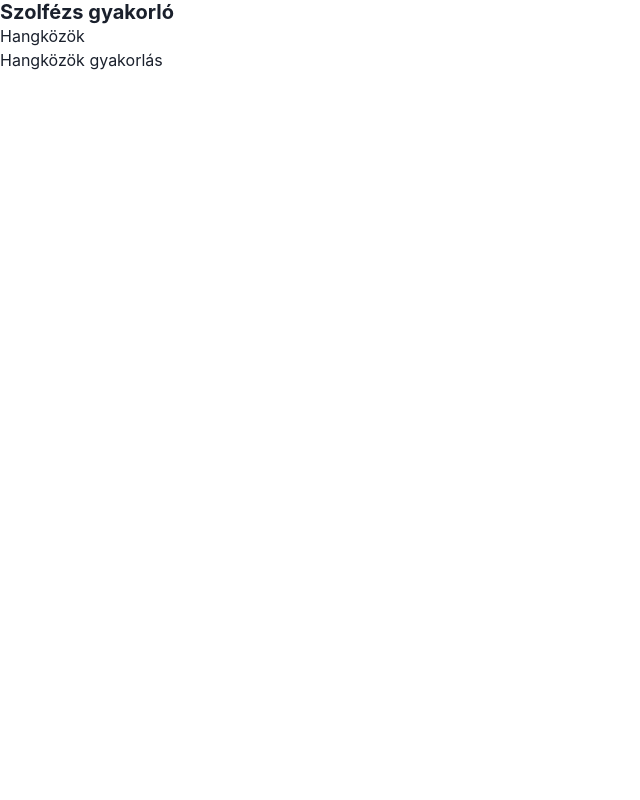
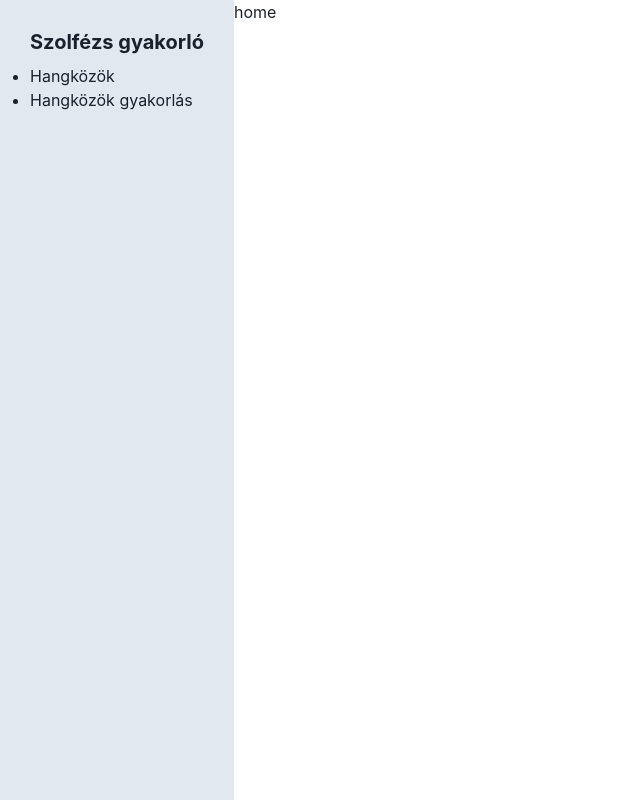
Before and after one commit to orsi-k/szolfezs_gyakorlo, a React (Create React App) app: page / in a window 1280 px wide. Shown: the whole page, without its empty margins (0-640 px from the left). Built offline with nearby package versions, Linux system fonts and the light colour scheme; what tonal would draw is missing.

Commit message:
Add sidebar and routes

```diff
--- /dev/null
+++ b/src/components/sidebar-component.tsx
@@ -0,0 +1,29 @@
+import { Box, Heading } from "@chakra-ui/react";
+import { Link, Outlet } from "react-router-dom";
+
+const Sidebar = () => {
+  return (
+    <>
+      <Box className="sidebar" p="20px" backgroundColor="gray.200" flexShrink={0}>
+        <Link to={`/`}>
+          <Heading size="md" p="10px">
+            Szolfézs gyakorló
+          </Heading>
+        </Link>
+        <nav style={{ marginLeft: "10px" }}>
+          <ul>
+            <li>
+              <Link to={`/intervals`}>Hangközök</Link>
+            </li>
+            <li>
+              <Link to={`/intervals/test`}>Hangközök gyakorlás</Link>
+            </li>
+          </ul>
+        </nav>
+      </Box>
+      <Outlet />
+    </>
+  );
+};
+
+export default Sidebar;
--- a/src/index.css
+++ b/src/index.css
@@ -12,7 +12,10 @@ code {
     monospace;
 }
 
-.interval-card {
-  background-color: aquamarine;
-
+#root {
+  display: flex;
+  direction: row;
+  width:100%;
+  height:100%;
+  position:fixed;
 }
--- a/src/index.tsx
+++ b/src/index.tsx
@@ -1,30 +1,24 @@
 import React from "react";
 import ReactDOM from "react-dom/client";
-import { createBrowserRouter, RouterProvider } from "react-router-dom";
+import { createBrowserRouter, createRoutesFromElements, Route, RouterProvider } from "react-router-dom";
 
 import "./index.css";
-import Root from "./routes/root";
+import Home from "./routes/home";
 import { ChakraProvider } from "@chakra-ui/react";
 
 import IntervalsPage from "./routes/intervals-page";
 import IntervalsTestPage from "./routes/intervals-test-page";
+import Sidebar from "./components/sidebar-component";
 
-const router = createBrowserRouter([
-  {
-    path: "/",
-    element: <Root />,
-    children: [
-      {
-        path: "intervals",
-        element: <IntervalsPage />,
-      },
-      {
-        path: "intervals/test",
-        element: <IntervalsTestPage />,
-      },
-    ],
-  },
-]);
+const router = createBrowserRouter(
+  createRoutesFromElements(
+    <Route path="/" element={<Sidebar />}>
+      <Route index element={<Home />} />
+      <Route path="intervals" element={<IntervalsPage />} />
+      <Route path="intervals/test" element={<IntervalsTestPage />} />
+    </Route>
+  )
+);
 
 const root = ReactDOM.createRoot(document.getElementById("root") as HTMLElement);
 
--- /dev/null
+++ b/src/routes/home.tsx
@@ -0,0 +1,10 @@
+import { Outlet } from "react-router-dom";
+import Sidebar from "../components/sidebar-component";
+
+const Home = () => {
+  return (
+    <div>home</div>
+  );
+};
+
+export default Home;
--- a/src/routes/intervals-page.tsx
+++ b/src/routes/intervals-page.tsx
@@ -1,6 +1,6 @@
 import { useState } from "react";
 import { Note } from "tonal";
-import { Select, Stack } from "@chakra-ui/react";
+import { Box, Divider, Select, Stack } from "@chakra-ui/react";
 
 import IntervalComponent from "../components/interval-component";
 import { intervals, startingNotes } from "../data";
@@ -10,8 +10,9 @@ const IntervalsPage = () => {
 
   return (
     <div style={{ display: "flex", flexDirection: "column" }}>
+      <Box>
         Select starting note:
-      <Select placeholder="C4" onChange={(e) => setStartingNote(Note.get(e.target.value))}>
+        <Select w="150px" placeholder="C4" onChange={(e) => setStartingNote(Note.get(e.target.value))}>
           {startingNotes.map((note) => {
             return (
               <option key={note} value={note}>
@@ -20,6 +21,8 @@ const IntervalsPage = () => {
             );
           })}
         </Select>
+      </Box>
+      <Divider p="30px" />
       <Stack direction="row" wrap="wrap">
         {intervals.map((interv) => {
           return (
--- a/src/routes/root.tsx
+++ /dev/null
@@ -1,27 +0,0 @@
-import { Heading } from "@chakra-ui/react";
-import { Outlet, Link } from "react-router-dom";
-
-const Root = () => {
-  return (
-    <div style={{ display: "flex" }}>
-      <div id="sidebar" style={{ width: "300px", height: "100%" }}>
-        <Link to={`/`}>
-          <Heading size='md'>Szolfézs gyakorló</Heading>
-        </Link>
-        <nav>
-          <ul>
-            <li>
-              <Link to={`/intervals`}>Hangközök</Link>
-            </li>
-            <li>
-              <Link to={`/intervals/test`}>Hangközök gyakorlás</Link>
-            </li>
-          </ul>
-        </nav>
-      </div>
-      <Outlet />
-    </div>
-  );
-};
-
-export default Root;
```
Lines whose indentation alone changed are shown as unchanged.
